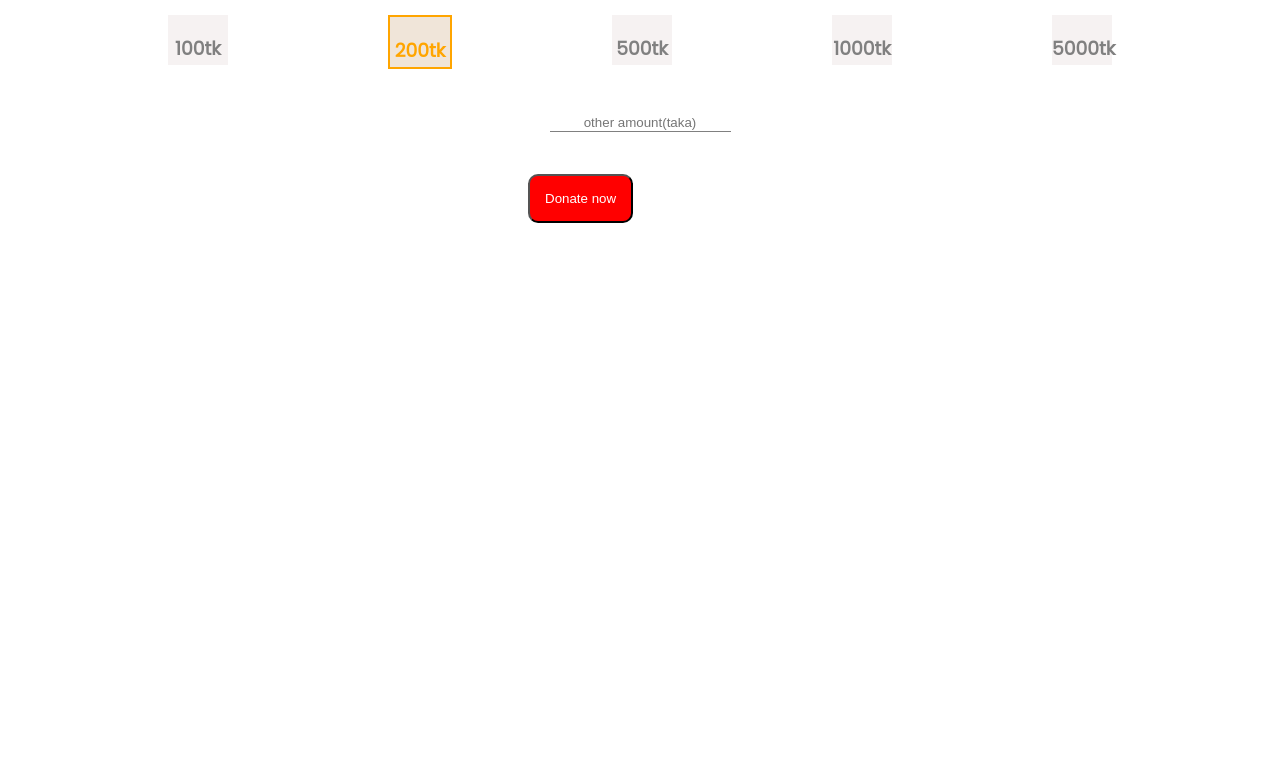
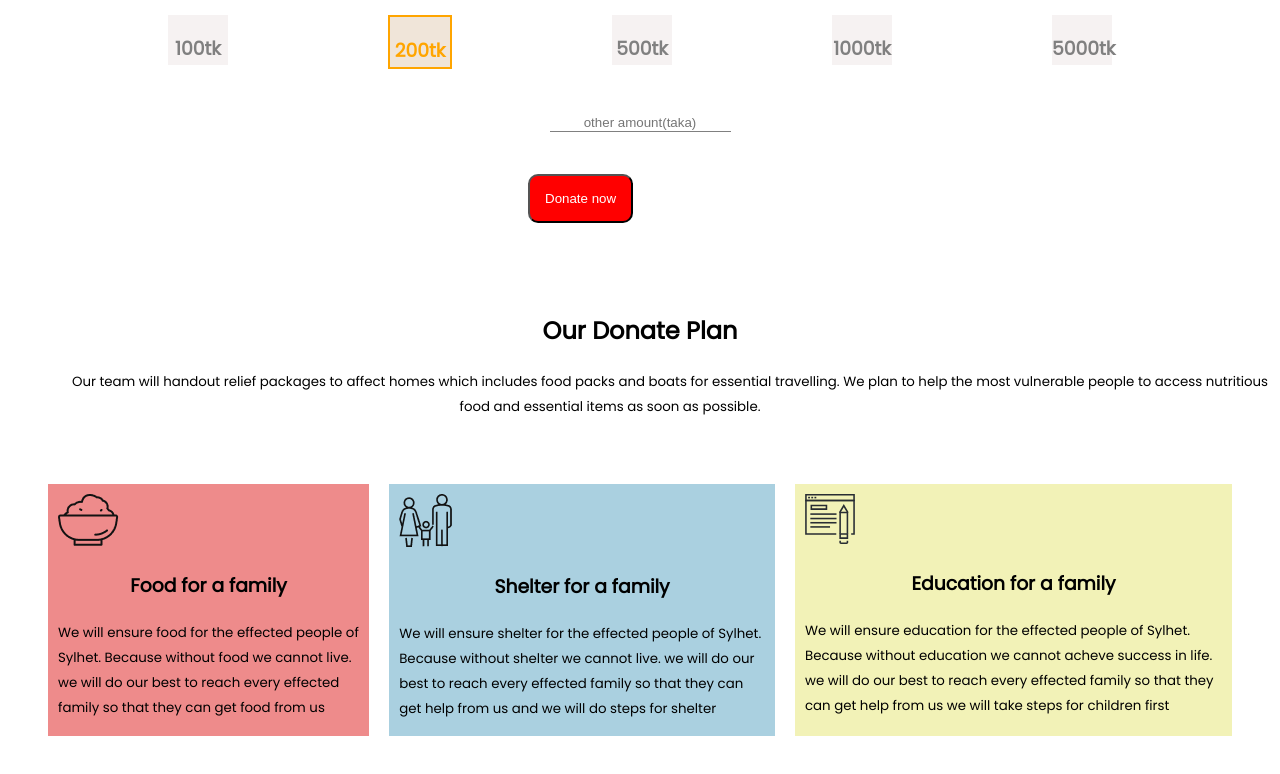
Before and after one commit to rafsan15-10903/donate-helpless, a plain HTML site: page index.html in a window 1280 px wide. Shown: the part 834-1608 px from the top of the page. Before the commit the page ends 1065 px from the top, so only its background shows below. Drawn offline with Linux system fonts and the light colour scheme.

Commit message:
added box file

```diff
--- a/index.html
+++ b/index.html
@@ -59,6 +59,53 @@
         <button class="button">Donate now</button>
 
     </section>
+    <section class="thirty">
+        <div class="thirty1">
+            <h2>Our Donate Plan</h2>
+            <p>
+                <small class="thirty3">Our team will handout relief packages to affect homes which includes food packs
+                    and boats for
+                    essential
+                    travelling.
+                    We plan to help the most vulnerable people to access nutritious food and essential items as soon as
+                    possible.</small>
+            </p>
+        </div>
+        <div class="card-plus">
+            <div class="card1">
+                <img class="picture3" src="helpless-image/food.png" alt="">
+                <h3 class="h1">Food for a family</h3>
+                <p class="p3">
+                    <small>We will ensure food for the effected people of Sylhet. Because without food we cannot live.
+                        we
+                        will do our best to reach every effected family so that they can get food from us</small>
+                </p>
+            </div>
+            <div class="card2">
+                <img class="picture2" src="helpless-image/shelter.png" alt="">
+                <h3 class="h2">Shelter for a family</h3>
+                <p class="p2">
+                    <small>We will ensure shelter for the effected people of Sylhet. Because without shelter we cannot
+                        live.
+                        we
+                        will do our best to reach every effected family so that they can get help from us and we will do
+                        steps for shelter</small>
+                </p>
+            </div>
+            <div class="card3">
+                <img class="picture" src="helpless-image/icon4.svg" alt="">
+                <h3 class="h3">Education for a family</h3>
+                <p class="p1">
+                    <small>We will ensure education for the effected people of Sylhet. Because without education we
+                        cannot
+                        acheve success in life. we
+                        will do our best to reach every effected family so that they can get help from us we will take
+                        steps
+                        for children first</small>
+                </p>
+            </div>
+        </div>
+    </section>
 </body>
 
 </html>
--- a/style.css
+++ b/style.css
@@ -106,3 +106,88 @@ input {
     padding: 15px;
     margin-left: 520px;
 }
+
+.thirty1 {
+    text-align: center;
+    margin-top: 90px;
+}
+
+.thirty3 {
+    text-align: center;
+    padding-left: 30px;
+    padding-right: 30px;
+    margin-left: 30px;
+    margin-right: 30px;
+}
+
+.card-plus {
+    display: flex;
+    border: 100px;
+    padding: 30px;
+    justify-content: space-evenly;
+    border-radius: 10px;
+}
+
+.card1 {
+    background-color: rgb(238, 139, 139);
+    margin-top: 20px;
+    margin-left: 10px;
+    margin-right: 10px;
+}
+
+.card2 {
+    background-color: rgb(170, 208, 224);
+    margin-top: 20px;
+    margin-left: 10px;
+    margin-right: 10px;
+}
+
+.card3 {
+    background-color: rgb(242, 242, 183);
+    margin-top: 20px;
+    margin-left: 10px;
+    margin-right: 10px;
+}
+
+.picture {
+    width: 50px;
+    margin-top: 10px;
+    margin-left: 10px;
+}
+
+.picture2 {
+    margin-top: 10px;
+    margin-left: 10px;
+}
+
+.picture3 {
+    margin-top: 10px;
+    margin-left: 10px;
+}
+
+.h1 {
+    text-align: center;
+}
+
+.h2 {
+    text-align: center;
+}
+
+.h3 {
+    text-align: center;
+}
+
+.p1 {
+    margin-left: 10px;
+    margin-right: 10px;
+}
+
+.p2 {
+    margin-left: 10px;
+    margin-right: 10px;
+}
+
+.p3 {
+    margin-left: 10px;
+    margin-right: 10px;
+}
```
Also changed, not shown: helpless-image/food.png (added), helpless-image/icon4.svg (added), helpless-image/shelter.png (added).
